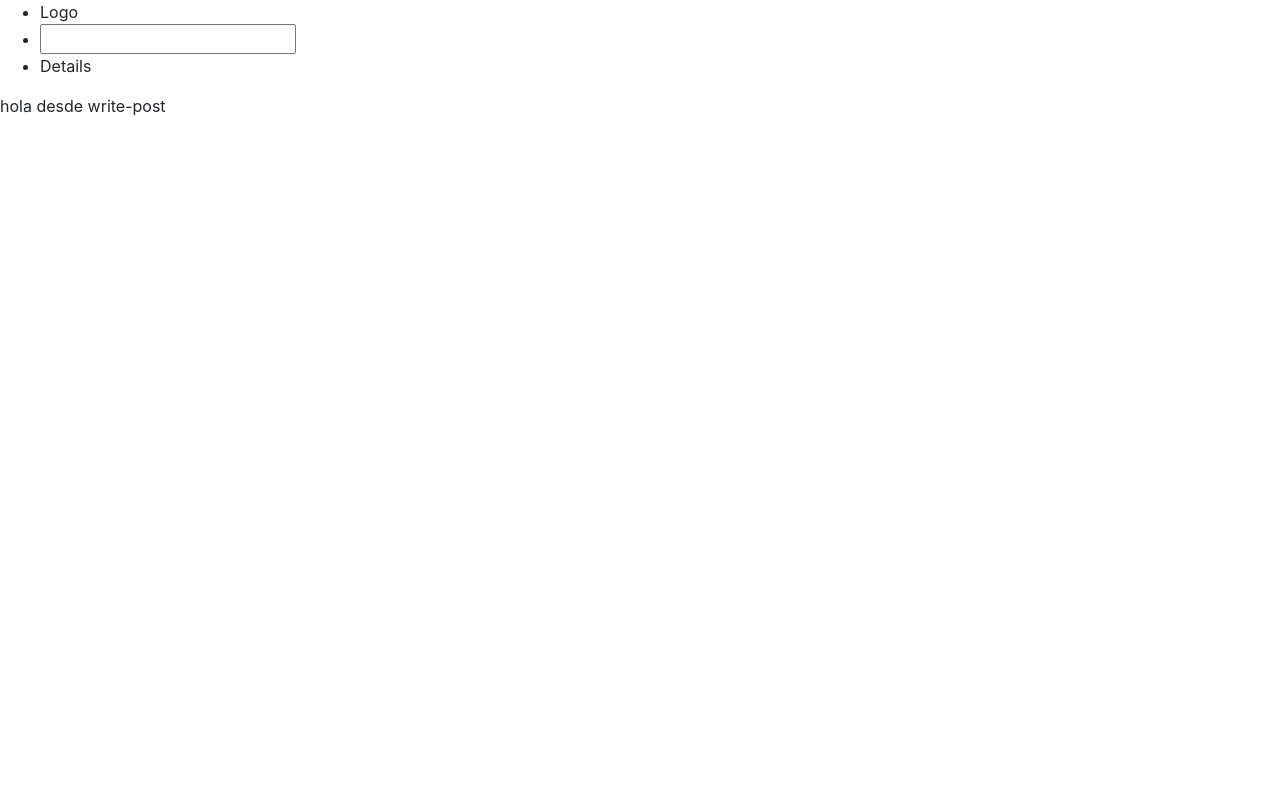
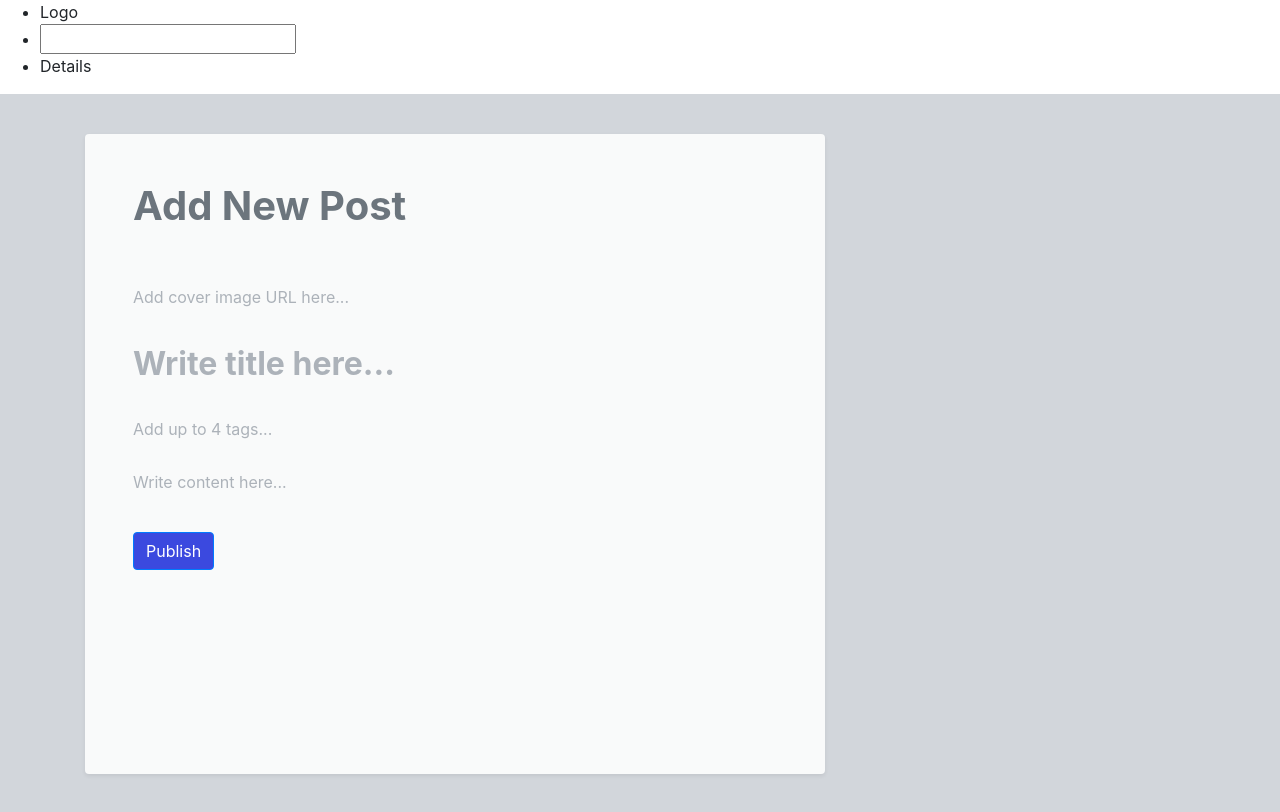
Before and after one commit to DemianMtz1/challenge-devto-react, a React (Create React App) app: page /write-post in a window 1280 px wide. Built offline with nearby package versions, Linux system fonts and the light colour scheme.

Commit message:
ADDED CreatePost and WritePostScreen

```diff
--- a/src/App.js
+++ b/src/App.js
@@ -1,6 +1,6 @@
 import React from 'react'
 import Footer from './components/Footer/footer';
-import './App.scss';
+import './app.scss';
 
 function App() {
   return (
--- /dev/null
+++ b/src/components/CreatePost/index.js
@@ -0,0 +1,65 @@
+import React from 'react'
+
+export const CreatePost = ({ handleChangeFields, post, handleSubmit }) => {
+    return (
+        <form className="m-3 p-3 text-muted" id="form-new-post" onSubmit={handleSubmit}>
+            <h1 className="mb-5 font-weight-bold">
+                Add New Post
+            </h1>
+
+            <div className="form-group">
+                <input
+                    onChange={handleChangeFields}
+                    id="new-post-image"
+                    type="text"
+                    placeholder="Add cover image URL here..."
+                    className="form-control"
+                    name="imgPost"
+                    value={post.imgPost}
+
+                />
+            </div>
+            <div className="form-group">
+                <input
+                    onChange={handleChangeFields}
+                    id="new-post-title"
+                    placeholder="Write title here..."
+                    type="text"
+                    className="form-control"
+                    name="postTitle"
+                    value={post.postTitle}
+                />
+            </div>
+            <div className="form-group">
+                <input
+                    onChange={handleChangeFields}
+                    id="new-post-tags"
+                    placeholder="Add up to 4 tags..."
+                    type="text"
+                    className="form-control"
+                    name="tags"
+                    value={post.tags}
+                />
+            </div>
+            <div className="form-group">
+                <input
+                    onChange={handleChangeFields}
+                    id="new-post-content"
+                    placeholder="Write content here..."
+                    type="text"
+                    className="h-10 form-control"
+                    name="contentPost"
+                    value={post.contentPost}
+                />
+            </div>
+
+            <button
+                type="submit"
+                className="btn btn-primary w-10 mt-3 bg-blue-boton"
+                id="save-new-post"
+            >
+                Publish
+            </button>
+        </form>
+    )
+}
--- a/src/components/Routes/index.jsx
+++ b/src/components/Routes/index.jsx
@@ -4,7 +4,7 @@ import {
     Switch,
     Route,
 } from "react-router-dom";
-
+import { WritePostScreen } from '../../screens/WritePostScreen';
 
 export const Routes = () => {
     return (
@@ -16,7 +16,7 @@ export const Routes = () => {
             </Route>
             <Route path="/write-post" exact>
                 <div>
-                    <p>hola desde write-post</p>
+                    <WritePostScreen />
                 </div>
             </Route>
             <Route path="/" exact>
--- /dev/null
+++ b/src/screens/WritePostScreen/index.jsx
@@ -0,0 +1,89 @@
+import axios from 'axios';
+import React, { useState } from 'react';
+import { useHistory } from 'react-router-dom';
+import { CreatePost } from '../../components/CreatePost';
+import '../../css/newpost.scss';
+
+export const WritePostScreen = () => {
+    const [post, setPost] = useState({
+        postTitle: "",
+        tags: "",
+        imgPost: "",
+        contentPost: "",
+    });
+    const navigation = useHistory();
+
+
+    const [errors, setErrors] = useState({
+        requiredFields: false,
+        requestError: false
+    });
+
+    const handleChangeFields = ev => {
+        setErrors({
+            requiredFields: false,
+            requestError: false
+        })
+        setPost({
+            ...post,
+            [ev.target.name]: ev.target.value
+        })
+    };
+
+    const handleSubmit = async ev => {
+        ev.preventDefault()
+        try {
+            let today = new Date();
+            let config = { day: 'numeric', year: 'numeric', month: 'long' };
+            let createdDate = today.toLocaleDateString("en-US", config);
+            let createdTime = `${today.getHours()}:${today.getMinutes() <= 9 ? '0' + today.getMinutes() : today.getMinutes()}`;
+
+            const { postTitle, tags, imgPost, contentPost } = post
+            if (!postTitle || !tags || !imgPost || !contentPost) {
+                setErrors({ ...errors, requiredFields: true });
+                return
+            }
+
+            let newPost = {
+                ...post,
+                tags: tags.trim().split(',').filter(tag => tag !== ""),
+                createdDate,
+                createdTime
+            }
+            let options = {
+                headers: {
+                    'Content-Type': 'application/json'
+                }
+            }
+            const { data } = await axios.post('https://devto-challenge-react.herokuapp.com/posts', newPost, options)
+            setPost({
+                postTitle: "",
+                tags: "",
+                imgPost: "",
+                contentPost: "",
+            });
+            navigation.push('/')
+        } catch (error) {
+            setErrors({
+                ...errors,
+                requestError: true
+            })
+        }
+    }
+    return (
+        <div className="bg-grey d-flex justify-content-center align-items-center" style={{ height: '90vh' }}>
+            <div className="container">
+                <div id="form-wrapper" className="col-12 col-md-8 w-100 bg-white1 p-3 my-md-4 shadow-sm rounded" style={{ height: '80vh' }}>
+                    {errors.requestError ? alert('Problemas en la peticion, intenta de nuevo mas tarde'): null}
+                    {errors.requiredFields ? alert('Campos obligatorios, favor de rellenarlos todos.'): null}
+                    <CreatePost
+                        handleChangeFields={handleChangeFields}
+                        post={post}
+                        handleSubmit={handleSubmit}
+                    />
+                </div>
+            </div>
+        </div>
+
+    )
+}
--- /dev/null
+++ b/src/screens/WritePostScreen/styles/writePost.scss
@@ -0,0 +1,5 @@
+@media only screen and (min-width: 768px) {
+  .height-100vh{
+      height: 100vh;
+  }
+}
```
Also changed, not shown: 1 other file (tests, documents, lock files or other folders).
